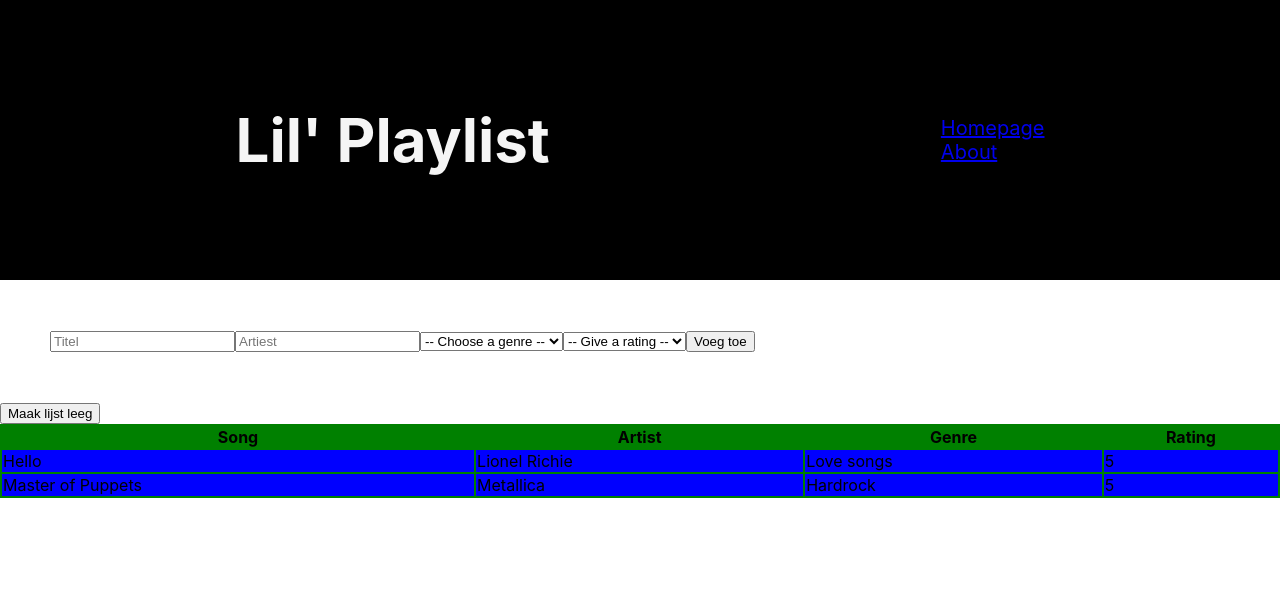
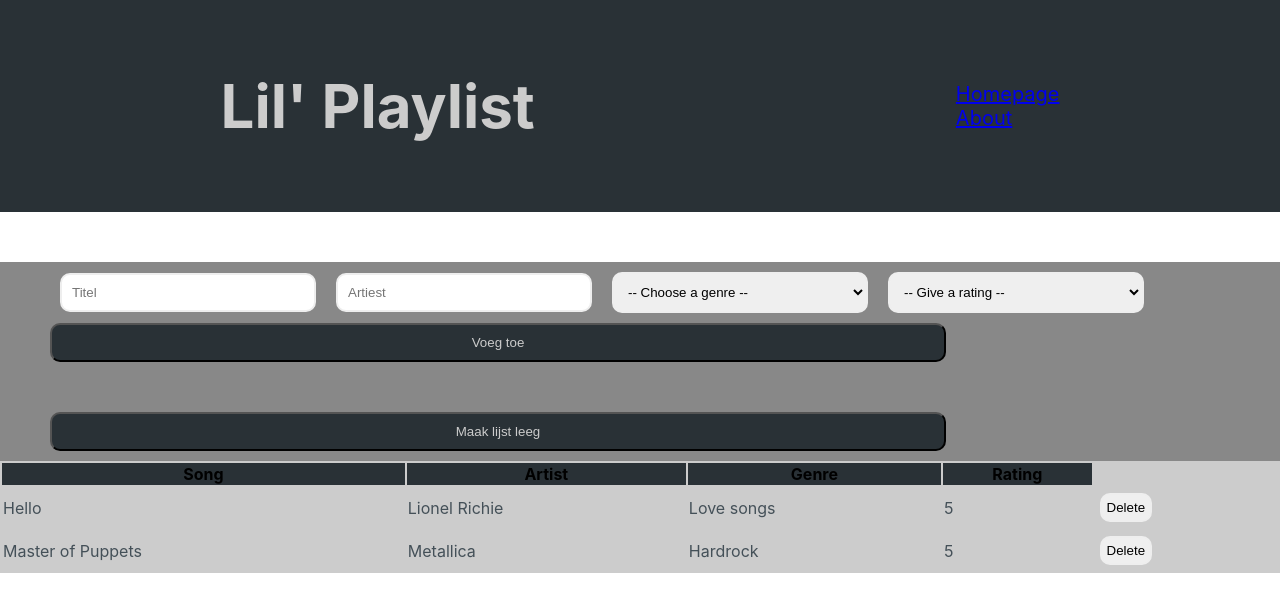
Before and after one commit to Boogaerdtth/React-Lil-Playlist, a React (Create React App) app: page /Homepage in a window 1280 px wide. Shown: the top 612 px of the page. Built offline with nearby package versions, Linux system fonts and the light colour scheme.

Commit message:
finshed assignment with styling

```diff
--- a/src/About.js
+++ b/src/About.js
@@ -2,12 +2,13 @@ import React from 'react'
 
 function About() {
     return (
-        <div>
+        <div className="about">
             <h1>About</h1>
             <p>
-                This was a nice exercise
+                This was a nice exercise. I learned more about props and components.
+                I also learned about routing and how to make multiple pages in React.
+                Keep up the good work!
             </p>
-
         </div>
     )
 }
--- a/src/App.css
+++ b/src/App.css
@@ -3,14 +3,14 @@
 }
 
 .header{
-  color:whitesmoke;
-  background:black;
+  color:#CCCCCC;
+  background:#293136;
   display: flex;
   justify-content: space-around;
   align-items: center;
-  min-height: 20vh;
+  min-height: 10vh;
   font-size: 20px;
-  padding:60px;
+  padding:30px;
   border-top:0;
 }
 
@@ -33,4 +33,18 @@
   justify-content: space-around;
   align-items: center;
   list-style: none;
+  color:#CCCCCC;
+
 }
+a:visited{
+  color:#CCCCCC;
+  padding:10px;
+  background: #445058;
+}
+.homepage{
+  background:#888888;
+
+}
+.header{
+  margin-bottom:0;
+}
--- a/src/App.js
+++ b/src/App.js
@@ -14,7 +14,7 @@ function App() {
         <Route path="/About">
           <About />
         </Route>
-        <Route path="/Homepage">
+        <Route path="/" >
           <Homepage />
         </Route>
       </Switch>
--- a/src/Homepage.js
+++ b/src/Homepage.js
@@ -1,5 +1,3 @@
-import React from 'react'
-
 import SongOverview from './components/SongOverview'
 
 function Homepage() {
--- a/src/Nav.js
+++ b/src/Nav.js
@@ -1,4 +1,3 @@
-import React from 'react'
 import { Link } from "react-router-dom"
 
 function Nav() {
@@ -8,7 +7,7 @@ function Nav() {
             <nav>
                 <ul>
                     <li className="nav-link">
-                        <Link to="/Homepage">Homepage</Link>
+                        <Link to="/">Homepage</Link>
                     </li>
                     <li className="nav-link">
                         <Link to="/About">About</Link>
--- a/src/components/SongForm.js
+++ b/src/components/SongForm.js
@@ -1,5 +1,3 @@
-import React from 'react'
-
 function SongForm(props) {
     return (
         <div>
@@ -10,30 +8,35 @@ function SongForm(props) {
                     value={props.title}
                     placeholder="Titel"
                     onChange={props.handleChange}
-                    required></input>
+                    required
+                    class="inputfield"></input>
+
                 <input
                     type="text"
                     name='artist'
                     value={props.artist}
                     placeholder="Artiest"
                     onChange={props.handleChange}
-                    required></input>
+                    required
+                    class="inputfield"></input>
                 <select
                     value={props.genre}
                     name='genre'
                     onChange={props.handleChange}
-                    required>
+                    required
+                    class="inputfield">
                     <option value="">-- Choose a genre --</option>
                     <option value="Apres Ski">Apres Ski</option>
                     <option value="Techno">Techno</option>
-                    <option value="Lovesongs">Lovesongs</option>
+                    <option value="Lovesongs">Love Songs</option>
                     <option value="Hardrock">Hardrock</option>
                 </select>
                 <select
                     value={props.rating}
                     name='rating'
                     onChange={props.handleChange}
-                    required>
+                    required
+                    class="inputfield">
                     <option value="">-- Give a rating --</option>
                     <option value="1">1</option>
                     <option value="2">2</option>
@@ -41,9 +44,9 @@ function SongForm(props) {
                     <option value="4">4</option>
                     <option value="5">5</option>
                 </select>
-                <button>Voeg toe</button>
+                <button className="submit-button button">Voeg toe</button>
             </form>
-            <button onClick={props.emptyList}>Maak lijst leeg</button>
+            <button className="delete-all-button button" onClick={props.emptyList}>Maak lijst leeg</button>
         </div >
     )
 }
--- a/src/components/SongList.js
+++ b/src/components/SongList.js
@@ -1,5 +1,3 @@
-import React from 'react'
-
 function SongList(props) {
     return (
         <div className="list">
@@ -14,12 +12,12 @@ function SongList(props) {
                 </thead>
                 <tbody>
                     {props.songs.map((song, id) => (
-                        <tr key={id} className="list">
+                        <tr key={id} className="song">
                             <td>{song.title}</td>
                             <td>{song.artist}</td>
                             <td>{song.genre}</td>
                             <td>{song.rating}</td>
-                            {/* <td><button className="btnDelete" onClick={() => this.handleDelete(song._id)}></button></td> */}
+                            <td><button className="song-button" onClick={() => props.deleteSong(song.id)}>Delete</button></td>
                         </tr>
                     ))
                     }
--- a/src/components/SongOverview.js
+++ b/src/components/SongOverview.js
@@ -17,10 +17,20 @@ class SongOverview extends Component {
             rating: ""
         }
         this.emptyList = this.emptyList.bind(this)
+        this.deleteSong = this.deleteSong.bind(this)
+
     }
     emptyList = (event) => {
         event.preventDefault()
         this.setState({ songs: [] })
+    }
+
+    deleteSong = (id) => {
+        this.setState((prevState) => {
+            const newState = { ...prevState };
+            newState.songs = newState.songs.filter(song => song.id !== id);
+            return newState;
+        })
     }
 
     handleChange = event => {
@@ -45,7 +55,7 @@ class SongOverview extends Component {
             this.setState({ title: "", artist: "", genre: "", rating: "" })
         }
         return (
-            <div>
+            <div className="homepage">
                 <SongForm
                     addNewSong={addNewSong}
                     handleChange={this.handleChange}
@@ -55,11 +65,13 @@ class SongOverview extends Component {
                     artist={this.state.artist}
                     genre={this.state.genre}
                     rating={this.state.rating}
+                    deleteSong={this.deleteSong}
                 />
                 <SongList
                     songs={this.state.songs}
                     emptyList={this.emptyList}
                     addNewSong={addNewSong}
+                    deleteSong={this.deleteSong}
                 />
             </div >
         );
--- a/src/components/components.css
+++ b/src/components/components.css
@@ -2,16 +2,73 @@
     width:100%;
     margin:50px;
 }
+
+.song-header{
+    background-color: #293136;
+    width:100%;
+}
+
 .song-table{
-    background-color: green;
     width:100%;
+}
 
+.list{
+    background-color:#CCCCCC;
+    width:100%;
 }
-.list{
-    background-color:blue;
-    width:100%;
 
-}
 .song{
     width:100%;
+    color:#445058;
 }
+.song:hover{
+    background:#293136;
+    color:#CCCCCC;
+}
+
+.submit-button{
+    background:#293136;
+    color:#CCCCCC;
+    width:70%;
+    padding:10px 0 10px 0;
+    box-sizing: border-box;
+    border-radius:10px;
+}
+.delete-all-button{
+    background:#293136;
+    color:#CCCCCC;
+    width:70%;
+    padding:10px 0 10px 0;
+    margin-left:50px;
+    margin-bottom:10px;
+    margin-top:0;
+    box-sizing: border-box;
+    border-radius:10px;
+}
+.song-button{
+    box-sizing: border-box;
+    padding: 5px;
+    margin:5px ;
+    border: 2px solid #eee;
+    border-radius:10px;
+}
+
+button:hover{
+    background: #445058;
+}
+
+.inputfield{
+    box-sizing: border-box;
+    padding: 10px;
+    margin:10px ;
+    border: 2px solid #eee;
+    border-radius:10px;
+    width:20%;
+}
+.inputfield:hover{
+    background:#888888;
+}
+
+.about{
+    background: #888888;
+}
```
Also changed, not shown: src/components/Song.js (deleted, +0 -20 lines), 1 other file (tests, documents, lock files or other folders).
